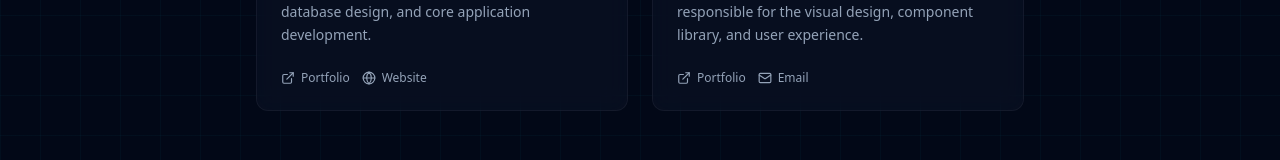
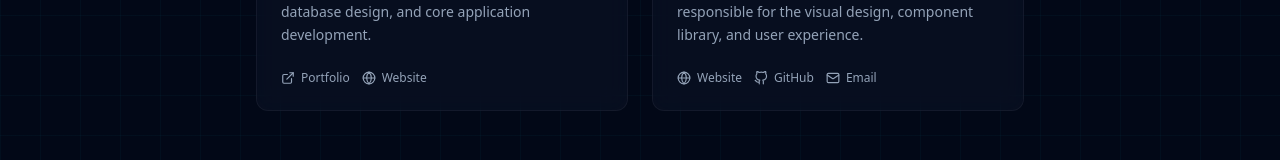
Before and after one commit to Jeyendrakumar/ElectroBase, a Next.js app: page /about in a window 1280 px wide. Shown: the part 625-785 px from the top of the page. Built offline with nearby package versions, Linux system fonts and the light colour scheme.

Commit message:
docs: update README with advanced features and add GitHub username to developer details

```diff
--- a/src/app/about/page.tsx
+++ b/src/app/about/page.tsx
@@ -1,4 +1,20 @@
 import { Cpu, ExternalLink, Globe, Mail } from "lucide-react";
+
+const GithubIcon = ({ size = 14, className }: { size?: number; className?: string }) => (
+  <svg
+    viewBox="0 0 24 24"
+    width={size}
+    height={size}
+    stroke="currentColor"
+    strokeWidth="2"
+    fill="none"
+    strokeLinecap="round"
+    strokeLinejoin="round"
+    className={className}
+  >
+    <path d="M9 19c-5 1.5-5-2.5-7-3m14 6v-3.87a3.37 3.37 0 0 0-.94-2.61c3.14-.35 6.44-1.54 6.44-7A5.44 5.44 0 0 0 20 4.77 5.07 5.07 0 0 0 19.91 1S18.73.65 16 2.48a13.38 13.38 0 0 0-7 0C6.27.65 5.09 1 5.09 1A5.07 5.07 0 0 0 5 4.77a5.44 5.44 0 0 0-1.5 3.78c0 5.42 3.3 6.61 6.44 7A3.37 3.37 0 0 0 9 18.13V22" />
+  </svg>
+);
 
 const developers = [
   {
@@ -15,8 +31,9 @@
     role: "Developer & Designer",
     description: "Frontend developer and UI/UX designer responsible for the visual design, component library, and user experience.",
     links: [
-      { href: "https://selvaux.in", icon: ExternalLink, label: "Portfolio" },
-      { href: "#", icon: Mail, label: "Email" },
+      { href: "https://selvaux.in", icon: Globe, label: "Website" },
+      { href: "https://github.com/selvaux", icon: GithubIcon, label: "GitHub" },
+      { href: "mailto:contact@selvaux.in", icon: Mail, label: "Email" },
     ],
   },
 ];
```
Also changed, not shown: 1 other file (tests, documents, lock files or other folders).
